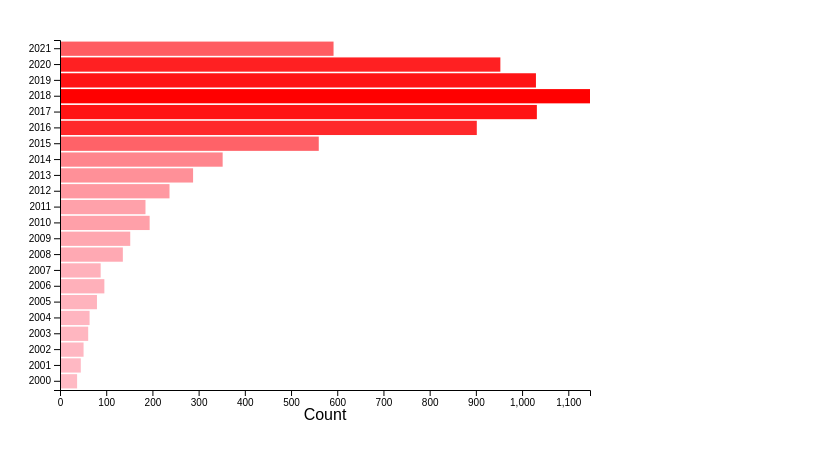
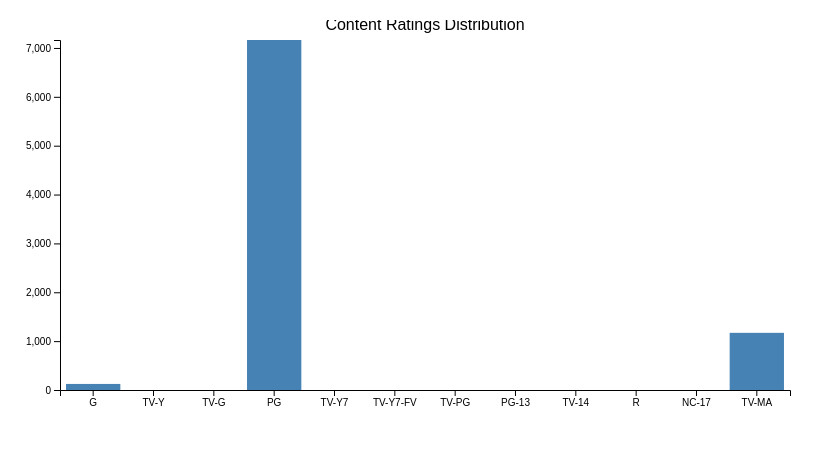
Before and after one commit to SARAH-HADDAD/Netflix-Insights-Dashboard, a plain HTML site: page test.html in a window 1280 px wide. Shown: the whole page, without its empty margins (0-828 px from the left). Drawn offline with Linux system fonts and the light colour scheme.

```diff
--- a/test.html
+++ b/test.html
@@ -1,22 +1,18 @@
 <!DOCTYPE html>
 <html lang="en">
 <head>
-    <meta charset="UTF-8" />
-    <meta name="viewport" content="width=device-width, initial-scale=1.0" />
+    <meta charset="UTF-8">
+    <meta name="viewport" content="width=device-width, initial-scale=1.0">
     <title>Netflix Titles Information</title>
     <style>
         body {
             font-family: Arial, sans-serif;
             margin: 20px;
         }
-      div {
-        border: 1px solid #ddd;
-        margin: 10px;
-        padding: 10px;
-      }
     </style>
 </head>
 <body>
+
   <script src="Scripts/d3.js"></script>
   <script>
     const netflixData = (callback) => {
@@ -32,7 +28,7 @@
                     date_added: d.date_added,
                     release_year: parseInt(d.release_year),
                     rating: d.rating,
-              duration: d.duration,
+                    duration: (d.type === "TV Show") ? `${d.duration} Seasons` : `${d.duration} min`,
                     listed_in: d.listed_in,
                     description: d.description,
                 };
@@ -42,14 +38,9 @@
     };
 
     netflixData((data) => {
-        const filteredData = data.filter(
-          (d) => d.release_year >= 2000 && d.release_year < 2024
-        );
-
         const margin = { top: 20, right: 30, bottom: 30, left: 40 };
-        const width = 600 - margin.left - margin.right;
+        const width = 800 - margin.left - margin.right;
         const height = 400 - margin.top - margin.bottom;
-
 
         const svg = d3
             .select("body")
@@ -57,62 +48,72 @@
             .attr("width", width + margin.left + margin.right)
             .attr("height", height + margin.top + margin.bottom)
             .append("g")
-          .attr(
-            "transform",
-            "translate(" + margin.left + "," + margin.top + ")"
-          );
+            .attr("transform", "translate(" + margin.left + "," + margin.top + ")");
 
-        const counts = d3.rollup(
-          filteredData,
-          (v) => v.length,
-          (d) => d.release_year
-        );
-        const countsArray = Array.from(counts, ([release_year, count]) => ({
-          release_year,
-          count,
-        }));
+        // Define the custom order of ratings
+        const customOrder = ['G', 'TV-Y', 'TV-G', 'PG', 'TV-Y7', 'TV-Y7-FV', 'TV-PG', 'PG-13', 'TV-14', 'R', 'NC-17', 'TV-MA'];
 
-        countsArray.sort((a, b) => a.release_year - b.release_year);
+        // Create a map for the custom order
+        const orderMap = new Map(customOrder.map((rating, index) => [rating, index]));
 
-        const colorScale = d3.scaleSequential()
-            .domain([0, d3.max(countsArray, d => d.count)])
-            .interpolator(d3.interpolate("#FFC0CB", "#FF0000"));
+        // Sort the data based on the custom order
+        data.sort((a, b) => orderMap.get(a.rating) - orderMap.get(b.rating));
 
-        const xScale = d3
-          .scaleLinear()
-          .domain([0, d3.max(countsArray, (d) => d.count)])
-          .range([0, width]);
+        // Create a histogram layout
+        const histogram = d3.histogram()
+            .value(d => d.rating)
+            .domain(customOrder) // Use the custom order as the domain
+            .thresholds(customOrder);
 
-        const yScale = d3
-          .scaleBand()
-          .domain(countsArray.map((d) => d.release_year))
-          .range([height, 0])
+        // Generate bins
+        const bins = histogram(data);
+
+        // Create scales for the x and y axes
+        const xScale = d3.scaleBand()
+            .domain(customOrder)
+            .range([0, width])
             .padding(0.1);
 
-        svg
-          .selectAll("rect")
-          .data(countsArray)
-          .enter()
-          .append("rect")
-          .attr("x", 0)
-          .attr("y", (d) => yScale(d.release_year))
-          .attr("width", (d) => xScale(d.count))
-          .attr("height", yScale.bandwidth())
-          .attr("fill", (d) => colorScale(d.count));
+        const yScale = d3.scaleLinear()
+            .domain([0, d3.max(bins, d => d.length)])
+            .range([height, 0]);
 
-        svg.append("g").call(d3.axisLeft(yScale));
+        // Draw rectangles for each bin
+        svg.selectAll("rect")
+            .data(bins)
+            .enter().append("rect")
+            .attr("x", d => xScale(d.x0))
+            .attr("y", d => yScale(d.length))
+            .attr("width", xScale.bandwidth())
+            .attr("height", d => height - yScale(d.length))
+            .attr("fill", "steelblue");
 
-        svg
-          .append("g")
-          .attr("transform", "translate(0," + height + ")")
-          .call(d3.axisBottom(xScale));
-
-        svg
+        // Add x-axis
+        svg.append("g")
+            .attr("transform", `translate(0, ${height})`)
+            .call(d3.axisBottom(xScale))
             .append("text")
             .attr("x", width / 2)
-          .attr("y", height + margin.top + 10)
+            .attr("y", margin.bottom - 5)
+            .attr("text-anchor", "middle")
+            .text("Rating");
+
+        // Add y-axis
+        svg.append("g")
+            .call(d3.axisLeft(yScale))
+            .append("text")
+            .attr("transform", "rotate(-90)")
+            .attr("y", -margin.left + 10)
+            .attr("x", -height / 2)
+            .attr("dy", "0.71em")
             .attr("text-anchor", "middle")
             .text("Count");
+
+        svg.append("text")
+            .attr("x", width / 2)
+            .attr("y", -margin.top / 2)
+            .attr("text-anchor", "middle")
+            .text("Content Ratings Distribution");
     });
 </script>
 </body>
```
Also changed, not shown: Scripts/graph.js (+60 -10 lines), index.html (+1 -1 lines), Assets/download.png (added), idée/Screenshot 2023-12-27 at 18.15.51.png (added), idée/Screenshot 2023-12-27 at 18.16.46.png (added), idée/untitled folder/Screenshot 2023-12-26 at 17.15.56.png (added), idée/untitled folder/Screenshot 2023-12-26 at 18.06.30.png (added), idée/untitled folder/Screenshot 2023-12-26 at 18.07.40.png (added), 8 other files. Lines whose indentation alone changed are shown as unchanged.
